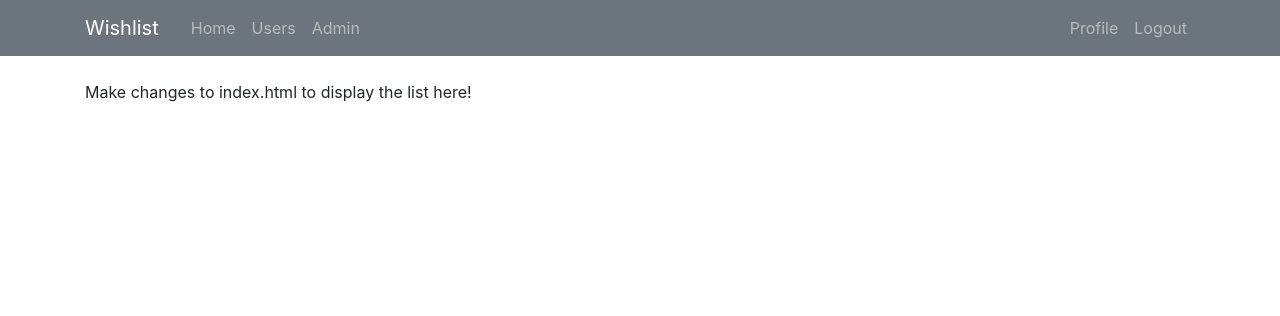
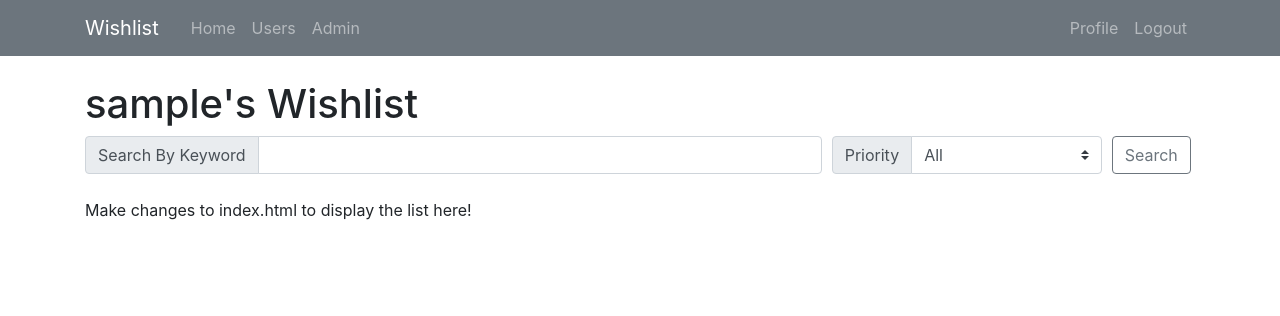
Before and after one commit to lomcaitlin/cst438_s21_proj02_groupb, a Django app: page / in a window 1280 px wide. Shown: the top 316 px of the page. Run offline with Django 3.2, Linux system fonts and the light colour scheme; the visitor is signed in with stand-in values (Sample User, id 1); some libraries are stand-ins or nearby versions.

Commit message:
Continue to modify search styling

```diff
--- a/wishlistApp/templates/wishlistApp/index.html
+++ b/wishlistApp/templates/wishlistApp/index.html
@@ -3,7 +3,37 @@
 
 {% block content %}
   {% if user.is_authenticated %}
-    <!-- display list here --> Make changes to index.html to display the list here!
+  <h1>{{ user.username }}'s Wishlist</h1>
+  <form>
+    <div class="form-row">
+      <div class="col-8">
+        <div class="input-group">
+          <div class="input-group-prepend">
+            <span class="input-group-text" id="">Search By Keyword</span>
+          </div>
+          <input type="text" class="form-control">
+        </div>
+      </div>
+      <div class="col-3">
+        <div class="input-group">
+          <div class="input-group-prepend">
+            <span class='input-group-text'>Priority</span>
+          </div>
+          <select class="custom-select" id="inputGroupSelect01">
+            <option selected>All</option>
+            <option value="1">One</option>
+            <option value="2">Two</option>
+            <option value="3">Three</option>
+          </select>
+        </div>
+      </div>
+      <div class="col-1">
+        <button class="btn btn-outline-secondary" type="button">Search</button>
+      </div>
+    </div>
+  </form>
+  <br>
+  <!-- display list here --> Make changes to index.html to display the list here!
   {% else %}
   <div class="jumbotron text-center">
     <h1 class="display-4">Welcome to Wishlist App!</h1>
```
